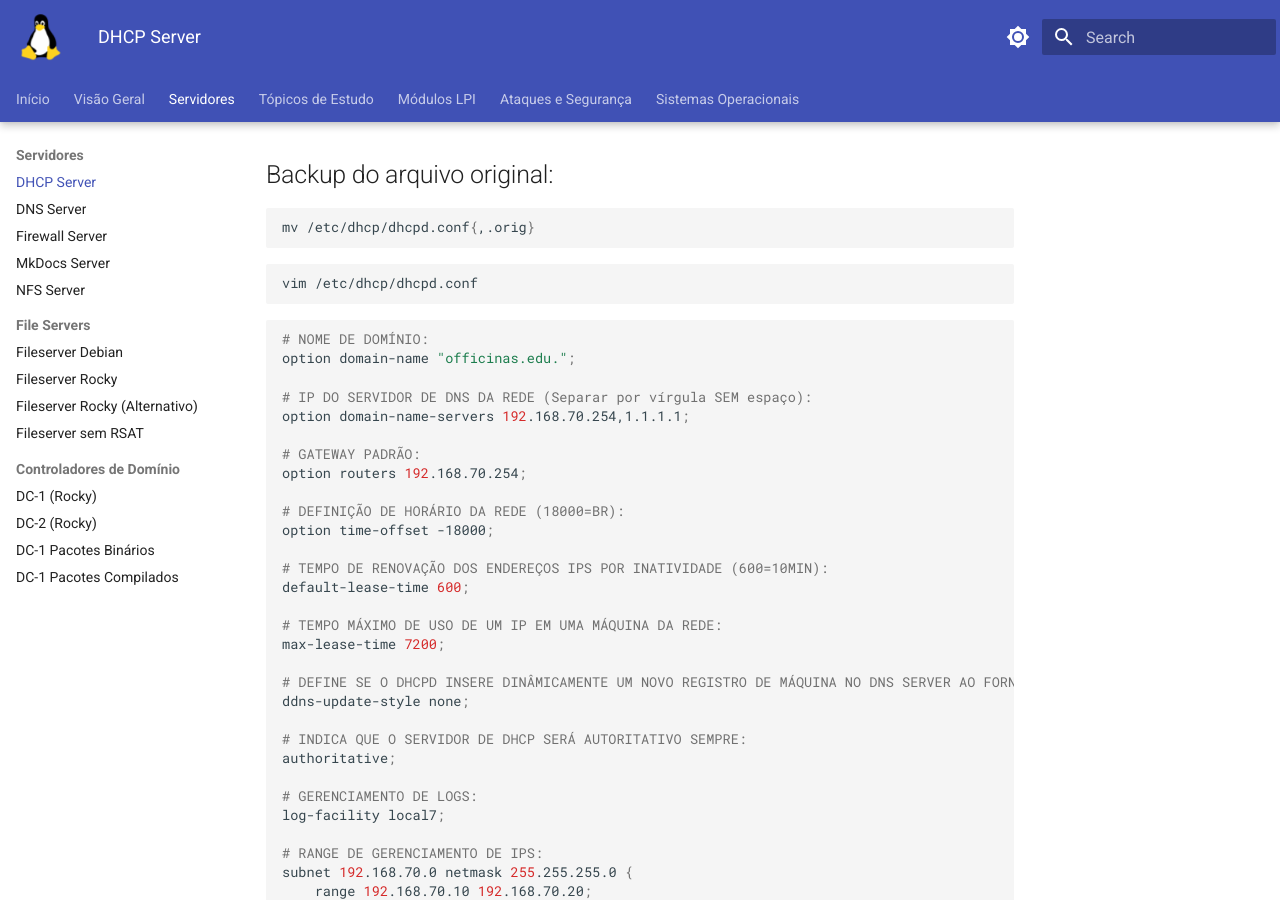
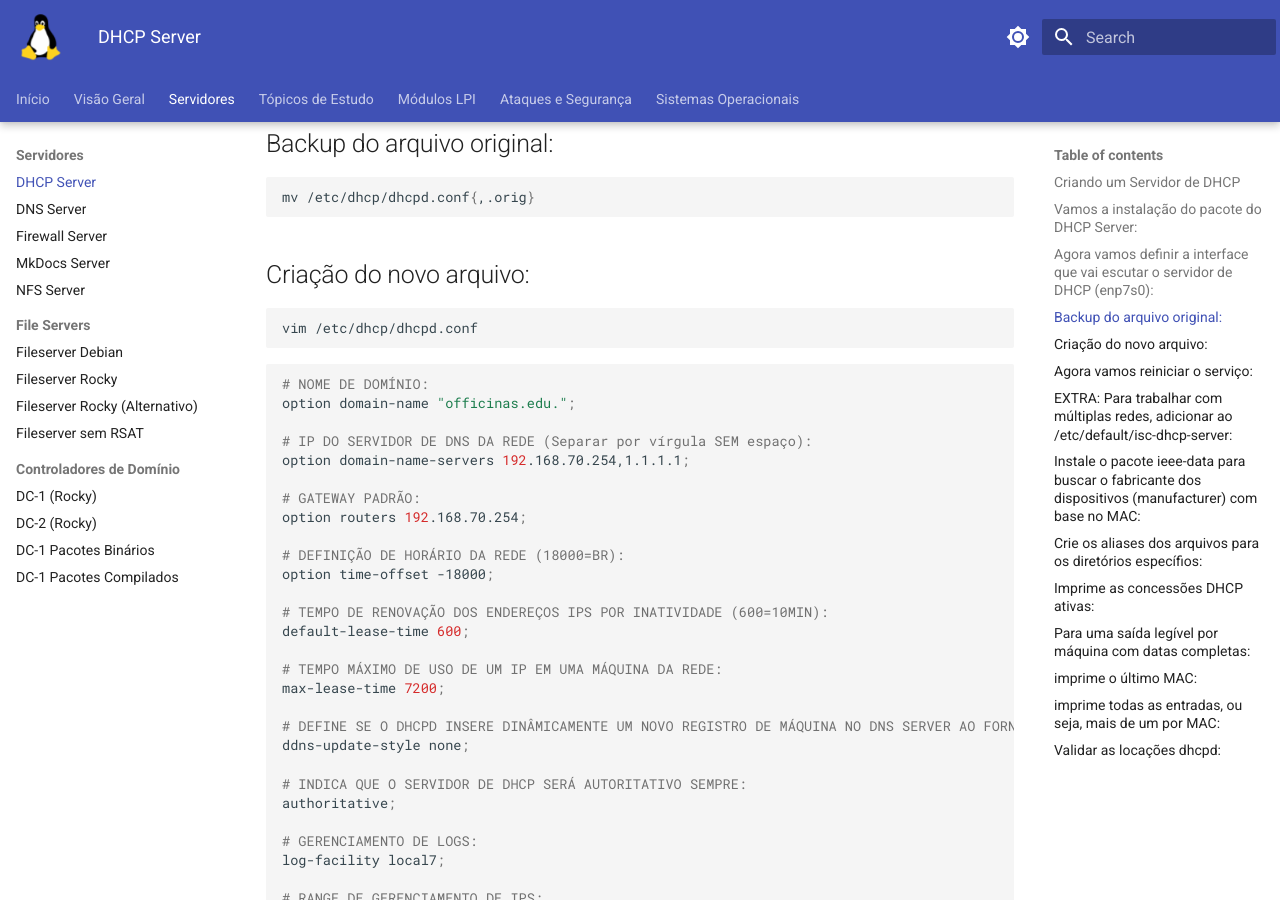
Before and after one commit to educharquero/officinas, an MkDocs documentation site: the page built from docs/DHCP_Server.md, in a window 1280 px wide and 900 px high, scrolled down 597 px. Built offline with MkDocs 1.6.1 and Material for MkDocs 9.7.7, drawn with Linux system fonts in a browser that asks for light colours.

Commit message:
Ajuste no arquivo do DHCP Server

````diff
--- a/docs/DHCP_Server.md
+++ b/docs/DHCP_Server.md
@@ -1,6 +1,6 @@
 # 📁 DHCP Server
 
-# Criando um Servidor de DHCP
+## Criando um Servidor de DHCP
 
 A INSTALAÇÃO A SEGUIR SE DARÁ NA MÁQUINA DO PRÓPRIO FIREWALL!
 
@@ -25,6 +25,8 @@
 ```bash
 mv /etc/dhcp/dhcpd.conf{,.orig}
 ```
+
+## Criação do novo arquivo:
 
 ```bash
 vim /etc/dhcp/dhcpd.conf
````
Also changed, not shown: site/search/search_index.json.
